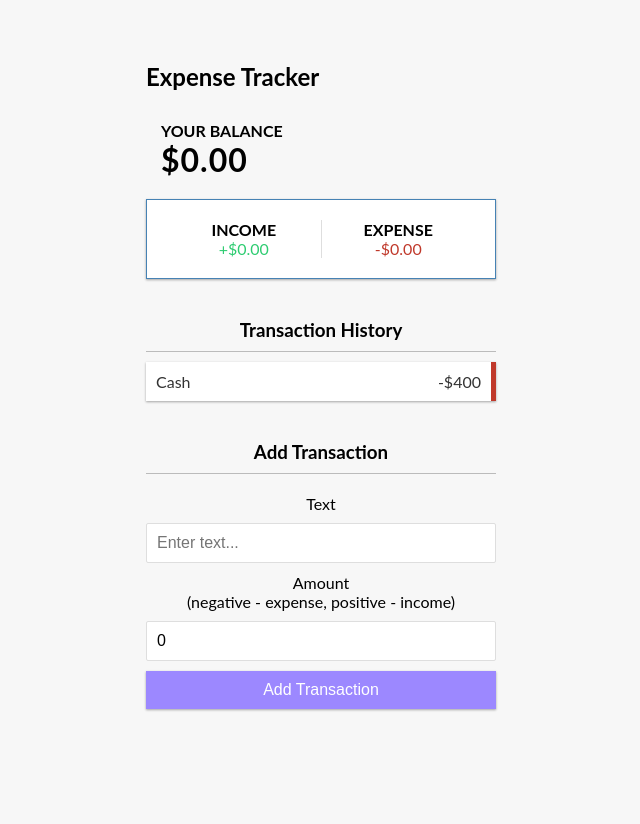
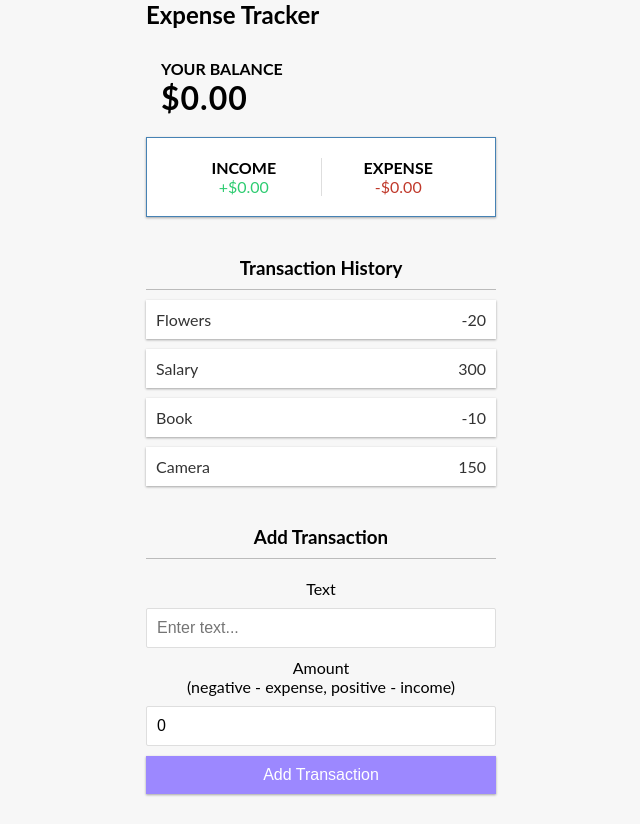
Before and after one commit to JDixon1995/Expense-Tracker-App, a React (Create React App) app: page / in a window 1280 px wide. Shown: the whole page, without its empty margins (319-959 px from the left). Before the commit the page ends 800 px from the top, so only its background shows below. Built offline with nearby package versions, Linux system fonts and the light colour scheme.

Commit message:
brought global state into TransactionList component, and used .map() to display array of transactions.

```diff
--- a/src/components/TransactionList.js
+++ b/src/components/TransactionList.js
@@ -1,13 +1,16 @@
-import React from 'react'
+import React, { useContext } from 'react'
+import { GlobalContext } from '../context/GlobalState'
 
 const TransactionList = () => {
+  const { transactions } = useContext(GlobalContext)
+
     return (
         <>
           <h3>Transaction History</h3>
-          <ul className="list" >
-              <li className="minus">
-                Cash <span>-$400</span><button className="delete-btn">X</button>
-              </li>
+          <ul className="list">
+            {transactions.map(transaction => (
+              <li>{transaction.text}<span>{transaction.amount}</span><button className="delete-btn">x</button></li>
+            ))}
             </ul>
         </>
     )
```
